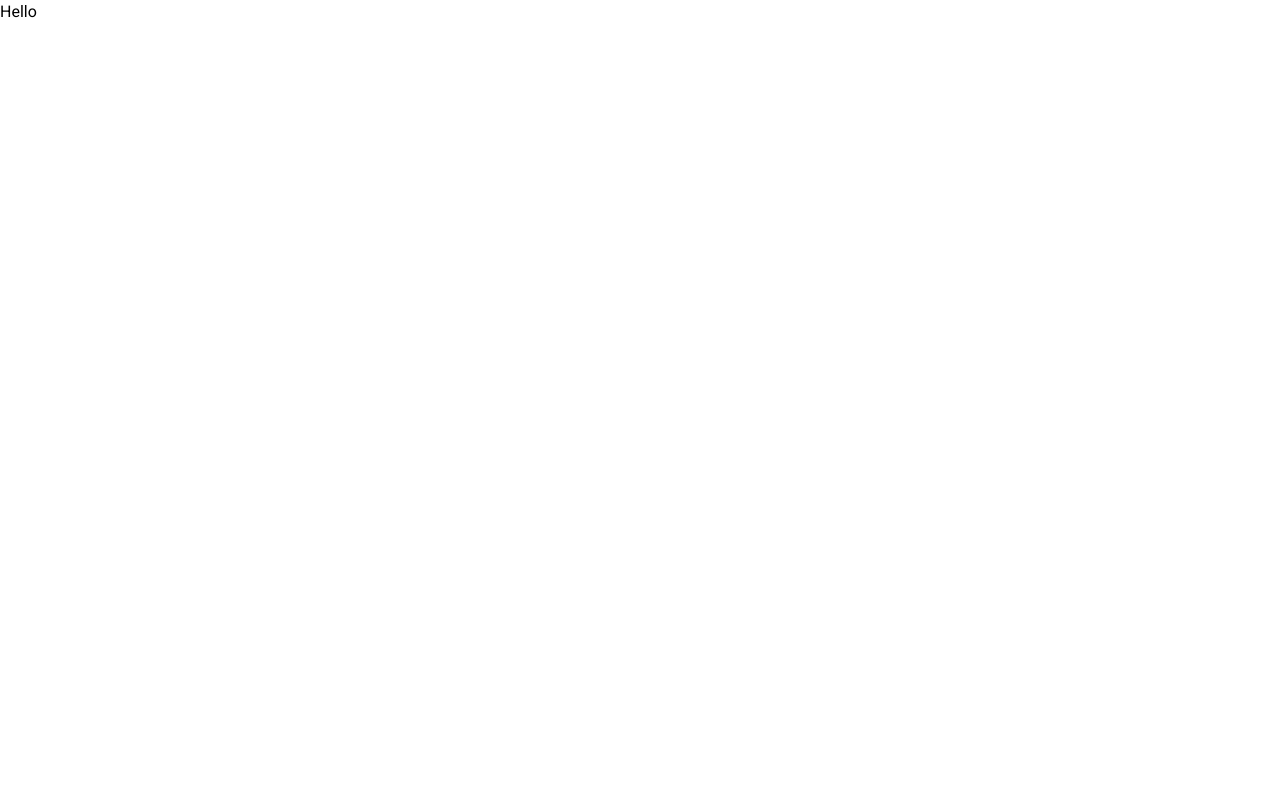
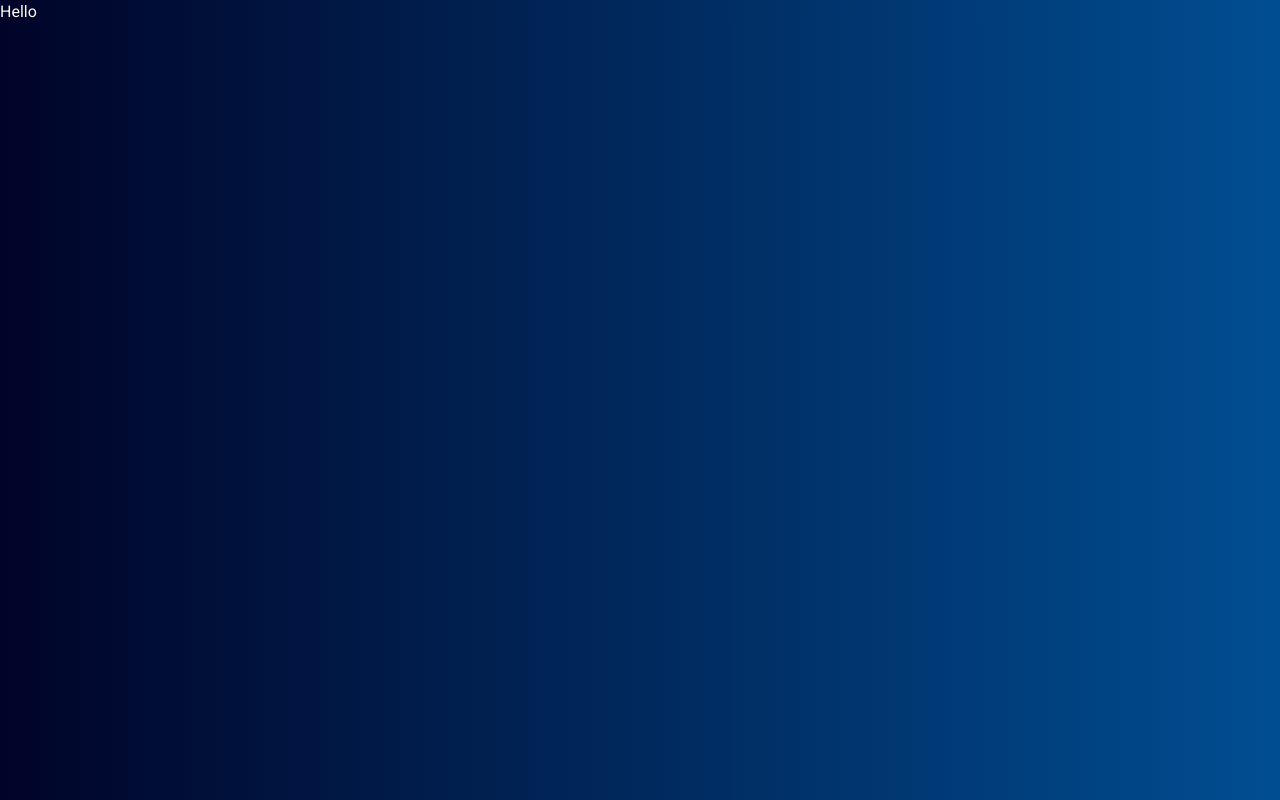
Before and after one commit to DevPBDias/portfolio-final, a Next.js app: page / in a window 1280 px wide. Built offline with nearby package versions, Linux system fonts and the light colour scheme.

Commit message:
styles: setting global css for application

```diff
--- a/src/app/globals.css
+++ b/src/app/globals.css
@@ -9,5 +9,14 @@
   --text-color-secondary: #858786;
 }
 
+* {
+  background: var(--background);
+  color: var(--text-color-primary);
+  box-sizing: border-box;
+  text-decoration: none;
+  margin: 0;
+  padding: 0;
+}
+
 @layer utilities {
 }
--- a/src/app/layout.tsx
+++ b/src/app/layout.tsx
@@ -10,8 +10,8 @@ const inter = Roboto({
 });
 
 export const metadata: Metadata = {
-  title: "Create Next App",
-  description: "Generated by create next app",
+  title: "Portfolio Paulo Bruno",
+  description: "Portfolio de desenvolvedor web",
 };
 
 export default function RootLayout({
--- a/src/app/page.tsx
+++ b/src/app/page.tsx
@@ -1,5 +1,5 @@
 import Image from "next/image";
 
 export default function Home() {
-  return <div>Hello</div>;
+  return <main>Hello</main>;
 }
```
